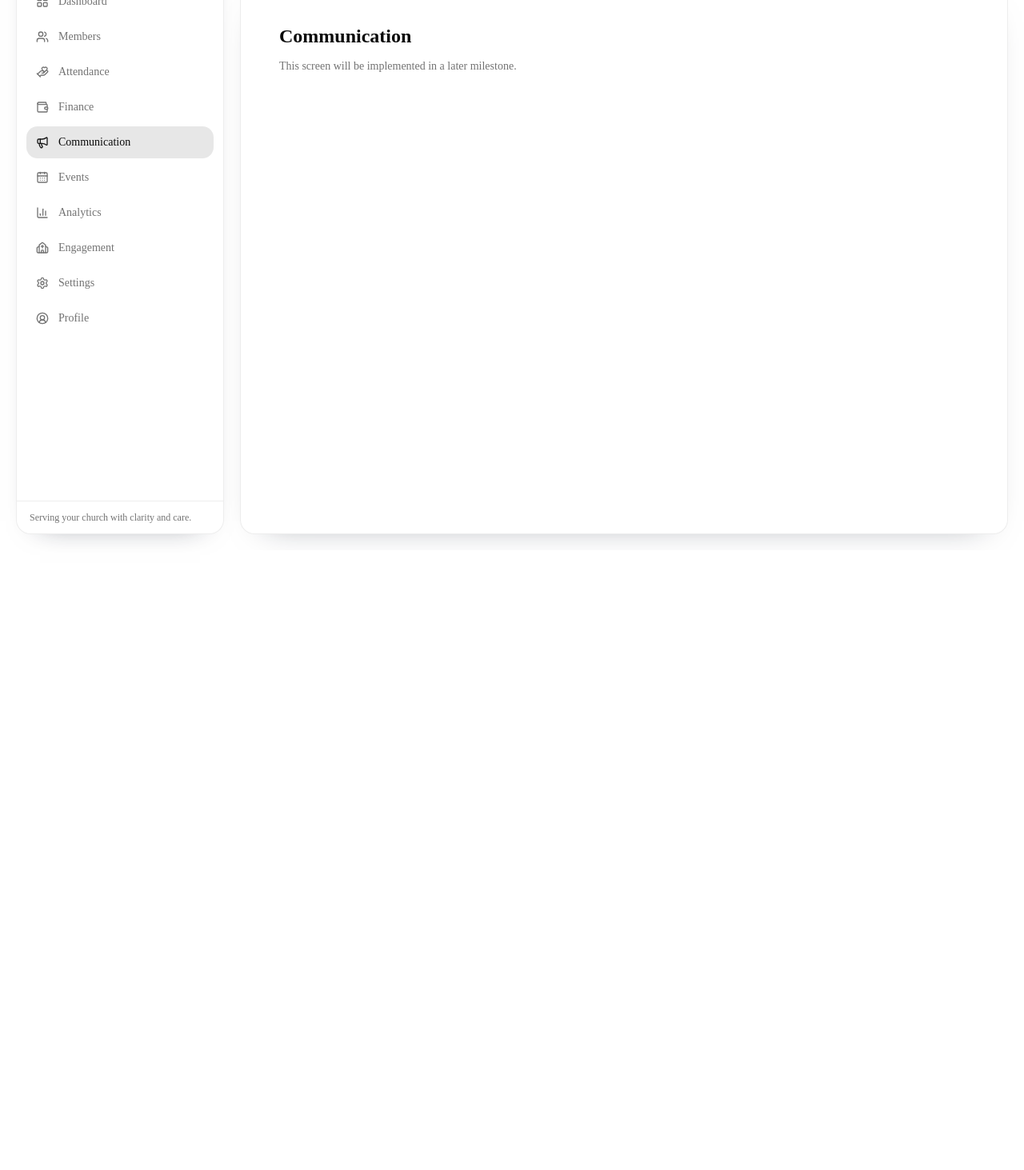
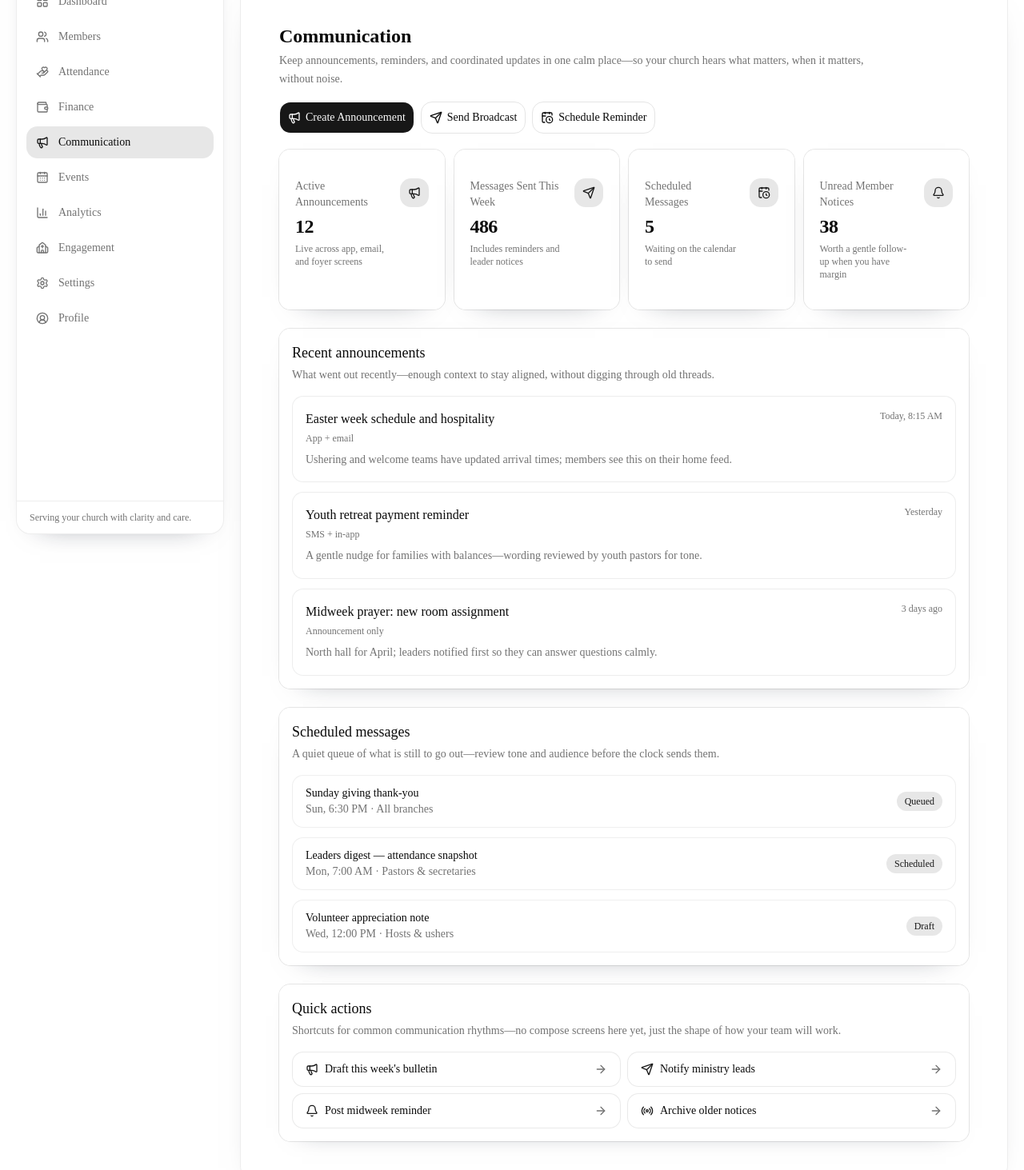
Before and after one commit to Fiximami/shepherdos-web-app, a Next.js app: page /communication in a window 1280 px wide. Shown: the part 120-1583 px from the top of the page at 80% size. Before the commit the page ends 808 px from the top, so only its background shows below. Built offline with nearby package versions, Linux system fonts and the light colour scheme.

Commit message:
Communication Page

```diff
--- a/src/app/(dashboard)/communication/page.tsx
+++ b/src/app/(dashboard)/communication/page.tsx
@@ -1,5 +1,5 @@
-import { PageSurface } from "@/components/dashboard/shared/page-surface";
+import { CommunicationPageView } from "@/components/dashboard/communication/communication-page-view";
 
 export default function CommunicationPage() {
-  return <PageSurface heading="Communication" />;
+  return <CommunicationPageView />;
 }
--- /dev/null
+++ b/src/components/dashboard/communication/communication-page-view.tsx
@@ -0,0 +1,211 @@
+"use client";
+
+import {
+  ArrowRight,
+  Bell,
+  CalendarClock,
+  Megaphone,
+  Radio,
+  Send,
+} from "lucide-react";
+
+import { PageHeader } from "@/components/dashboard/layout/page-header";
+import { SummaryCard } from "@/components/dashboard/shared/summary-card";
+import { Button } from "@/components/ui/button";
+import { Card, CardContent, CardDescription, CardHeader, CardTitle } from "@/components/ui/card";
+
+const recentAnnouncements = [
+  {
+    title: "Easter week schedule and hospitality",
+    channel: "App + email",
+    publishedAt: "Today, 8:15 AM",
+    excerpt:
+      "Ushering and welcome teams have updated arrival times; members see this on their home feed.",
+  },
+  {
+    title: "Youth retreat payment reminder",
+    channel: "SMS + in-app",
+    publishedAt: "Yesterday",
+    excerpt:
+      "A gentle nudge for families with balances—wording reviewed by youth pastors for tone.",
+  },
+  {
+    title: "Midweek prayer: new room assignment",
+    channel: "Announcement only",
+    publishedAt: "3 days ago",
+    excerpt:
+      "North hall for April; leaders notified first so they can answer questions calmly.",
+  },
+] as const;
+
+const scheduledMessages = [
+  {
+    title: "Sunday giving thank-you",
+    when: "Sun, 6:30 PM",
+    audience: "All branches",
+    status: "Queued",
+  },
+  {
+    title: "Leaders digest — attendance snapshot",
+    when: "Mon, 7:00 AM",
+    audience: "Pastors & secretaries",
+    status: "Scheduled",
+  },
+  {
+    title: "Volunteer appreciation note",
+    when: "Wed, 12:00 PM",
+    audience: "Hosts & ushers",
+    status: "Draft",
+  },
+] as const;
+
+const quickActions = [
+  { label: "Draft this week's bulletin", icon: Megaphone },
+  { label: "Notify ministry leads", icon: Send },
+  { label: "Post midweek reminder", icon: Bell },
+  { label: "Archive older notices", icon: Radio },
+] as const;
+
+export function CommunicationPageView() {
+  return (
+    <main className="mx-auto w-full max-w-7xl p-4 sm:p-5 lg:p-6">
+      <PageHeader
+        title="Communication"
+        description="Keep announcements, reminders, and coordinated updates in one calm place—so your church hears what matters, when it matters, without noise."
+        actions={
+          <div className="flex flex-wrap gap-2">
+            <Button className="h-10 rounded-xl">
+              <Megaphone className="size-4" aria-hidden />
+              Create Announcement
+            </Button>
+            <Button variant="outline" className="h-10 rounded-xl">
+              <Send className="size-4" aria-hidden />
+              Send Broadcast
+            </Button>
+            <Button variant="outline" className="h-10 rounded-xl">
+              <CalendarClock className="size-4" aria-hidden />
+              Schedule Reminder
+            </Button>
+          </div>
+        }
+      />
+
+      <section className="grid gap-3 sm:grid-cols-2 xl:grid-cols-4">
+        <SummaryCard
+          label="Active Announcements"
+          value="12"
+          detail="Live across app, email, and foyer screens"
+          icon={Megaphone}
+        />
+        <SummaryCard
+          label="Messages Sent This Week"
+          value="486"
+          detail="Includes reminders and leader notices"
+          icon={Send}
+        />
+        <SummaryCard
+          label="Scheduled Messages"
+          value="5"
+          detail="Waiting on the calendar to send"
+          icon={CalendarClock}
+        />
+        <SummaryCard
+          label="Unread Member Notices"
+          value="38"
+          detail="Worth a gentle follow-up when you have margin"
+          icon={Bell}
+        />
+      </section>
+
+      <section className="mt-6">
+        <Card className="border-border/70 bg-card/80 shadow-[0_14px_35px_-30px_rgba(15,23,42,0.55)]">
+          <CardHeader>
+            <CardTitle className="text-base sm:text-lg">Recent announcements</CardTitle>
+            <CardDescription>
+              What went out recently—enough context to stay aligned, without digging
+              through old threads.
+            </CardDescription>
+          </CardHeader>
+          <CardContent className="space-y-3">
+            {recentAnnouncements.map((item) => (
+              <div
+                key={item.title}
+                className="rounded-xl border border-border/70 bg-background/70 p-4"
+              >
+                <div className="flex flex-wrap items-start justify-between gap-2">
+                  <h3 className="text-sm font-medium text-foreground sm:text-base">
+                    {item.title}
+                  </h3>
+                  <span className="shrink-0 text-xs text-muted-foreground">
+                    {item.publishedAt}
+                  </span>
+                </div>
+                <p className="mt-1 text-xs text-muted-foreground">{item.channel}</p>
+                <p className="mt-2 text-sm leading-relaxed text-muted-foreground">
+                  {item.excerpt}
+                </p>
+              </div>
+            ))}
+          </CardContent>
+        </Card>
+      </section>
+
+      <section className="mt-6">
+        <Card className="border-border/70 bg-card/80 shadow-[0_14px_35px_-30px_rgba(15,23,42,0.55)]">
+          <CardHeader>
+            <CardTitle className="text-base sm:text-lg">Scheduled messages</CardTitle>
+            <CardDescription>
+              A quiet queue of what is still to go out—review tone and audience before the
+              clock sends them.
+            </CardDescription>
+          </CardHeader>
+          <CardContent className="space-y-3">
+            {scheduledMessages.map((row) => (
+              <div
+                key={row.title}
+                className="flex flex-col gap-2 rounded-xl border border-border/60 bg-background/60 px-4 py-3 sm:flex-row sm:items-center sm:justify-between"
+              >
+                <div>
+                  <p className="font-medium text-foreground">{row.title}</p>
+                  <p className="text-sm text-muted-foreground">
+                    {row.when} · {row.audience}
+                  </p>
+                </div>
+                <span className="inline-flex w-fit rounded-full bg-primary/10 px-2.5 py-1 text-xs font-medium text-primary">
+                  {row.status}
+                </span>
+              </div>
+            ))}
+          </CardContent>
+        </Card>
+      </section>
+
+      <section className="mt-6">
+        <Card className="border-border/70 bg-card/75 shadow-[0_12px_30px_-28px_rgba(15,23,42,0.5)]">
+          <CardHeader>
+            <CardTitle className="text-base sm:text-lg">Quick actions</CardTitle>
+            <CardDescription>
+              Shortcuts for common communication rhythms—no compose screens here yet,
+              just the shape of how your team will work.
+            </CardDescription>
+          </CardHeader>
+          <CardContent className="grid gap-2 sm:grid-cols-2">
+            {quickActions.map((action) => (
+              <Button
+                key={action.label}
+                variant="outline"
+                className="h-11 justify-between rounded-xl border-border/80 bg-background/70 px-4"
+              >
+                <span className="inline-flex items-center gap-2">
+                  <action.icon className="size-4 text-primary" aria-hidden />
+                  {action.label}
+                </span>
+                <ArrowRight className="size-4 text-muted-foreground" aria-hidden />
+              </Button>
+            ))}
+          </CardContent>
+        </Card>
+      </section>
+    </main>
+  );
+}
```
Also changed, not shown: 1 other file (tests, documents, lock files or other folders).
